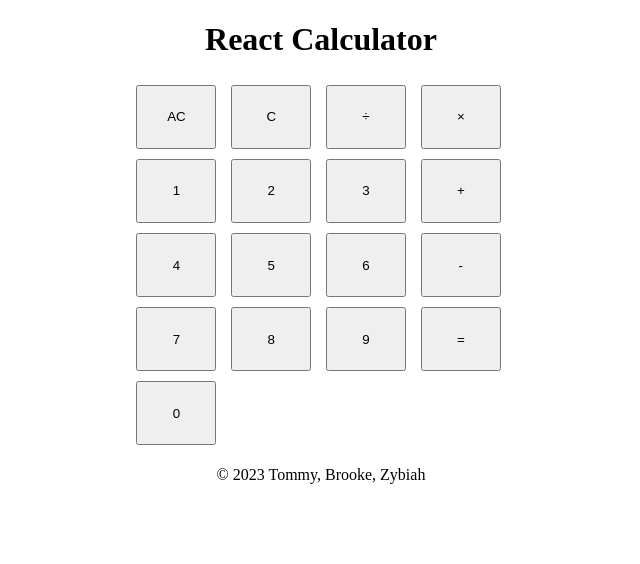
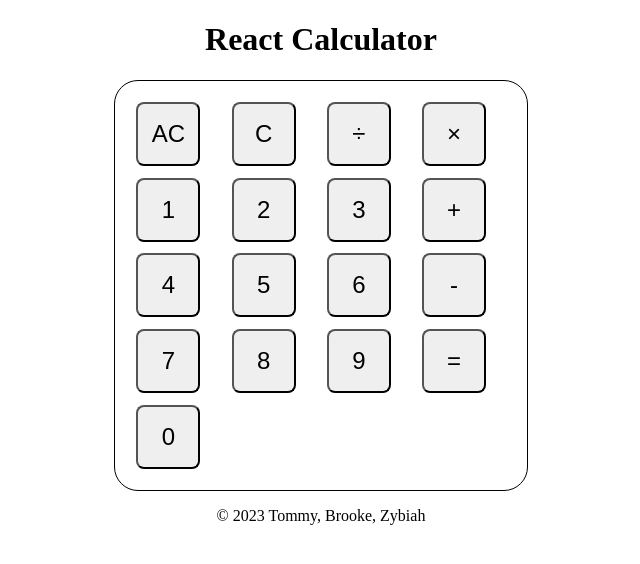
Before and after one commit to tommynguyenn99/Calculator-App, a React (Create React App) app: page / in a window 1280 px wide. Shown: the top 564 px of the page, without its empty margins (319-959 px from the left). Built offline with nearby package versions, Linux system fonts and the light colour scheme.

Commit message:
style-changes

```diff
--- a/src/App.js
+++ b/src/App.js
@@ -9,7 +9,7 @@ function Calculator() {
   return (
     <div className="calculator">
       {calculatorButtons.map((button) => (
-        <button key= {button.value}>{button.text}</button>
+        <button className="buttons" key= {button.value}>{button.text}</button>
       ))}
     </div>
   );
--- a/src/index.css
+++ b/src/index.css
@@ -7,20 +7,30 @@
 .calculator {
   display: grid;
   grid-template-columns: repeat(4, 1fr);
-  grid-template-rows: repeat(4, 1fr);
+  grid-template-rows: repeat(5, 1fr);
   width: 30%;
   margin: 0 auto;
+  grid-gap: 0.1rem;
+}
+
+/* Calculator Container Style  */
+.calculator {
+  border: 1px solid black;
+  padding: 1rem;
+  border-radius: 1.5rem;
 }
 
 /* Calc Buttons  */
 .calculator button {
-  width: 5rem;
+  width: 4rem;
   height: 4rem;
   margin: 0.315rem;
+  border-radius: 0.5rem;
+  font-size: 1.5rem;
 }
 
-button.equal {
-  grid-row: auto / span 2;
+.buttons .zero {
+  grid-row: 5 / span 2;
 }
 
 /* Footer  */
```
